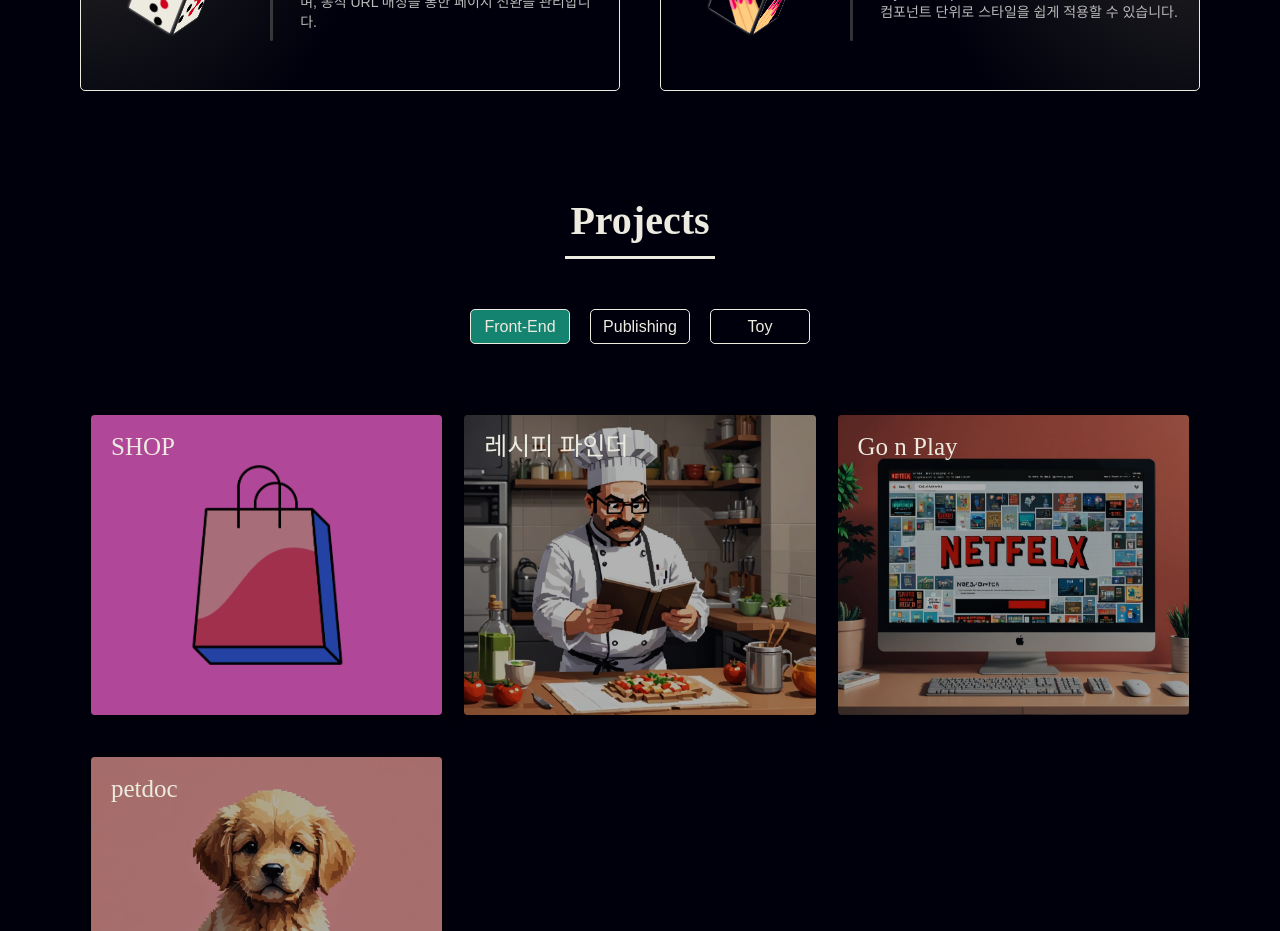
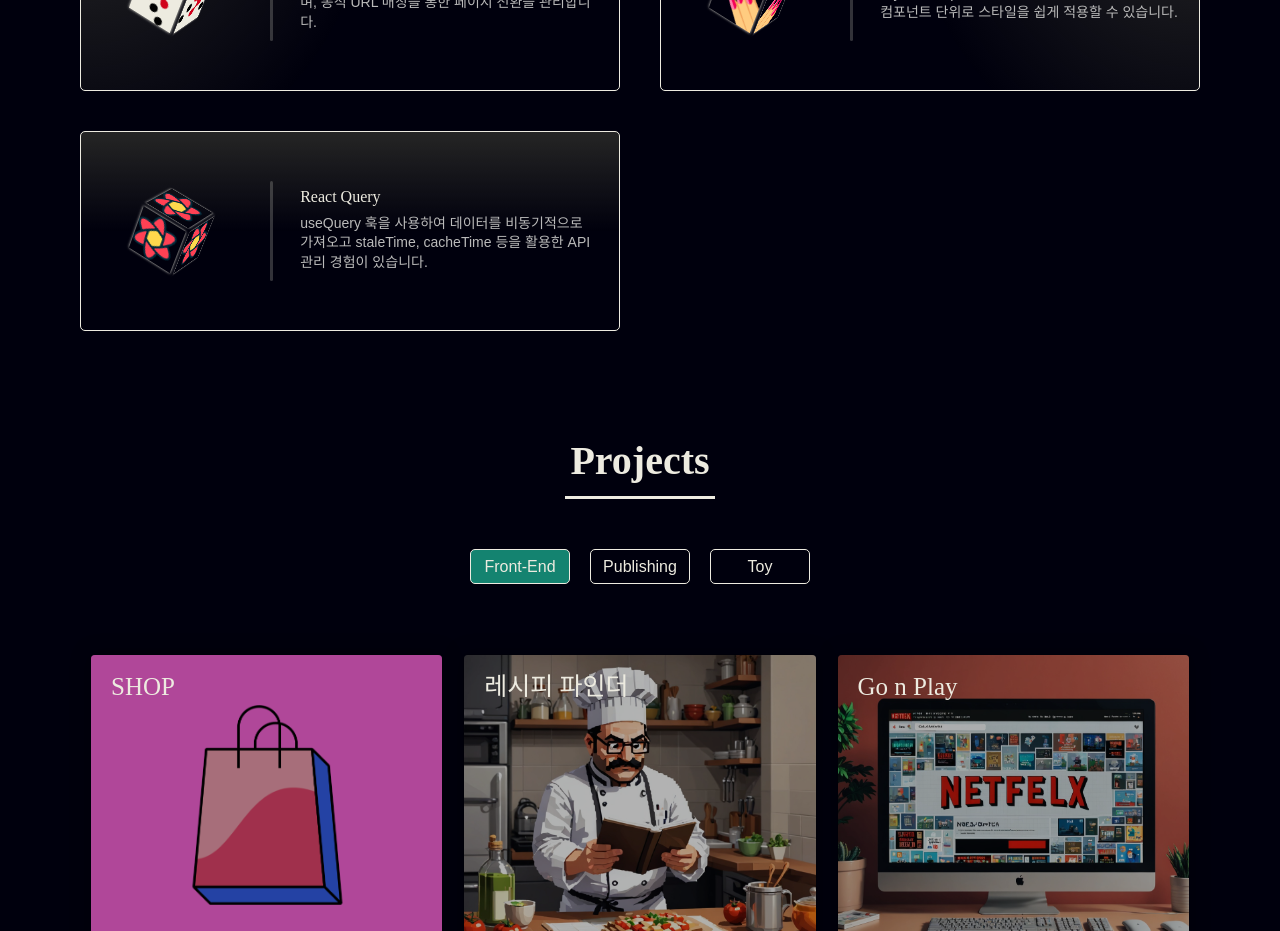
Before and after one commit to jaeyeong97/portfolio, a React (Create React App) app: page / in a window 1280 px wide. Shown: the part 2840-3771 px from the top of the page. Built offline with nearby package versions, Linux system fonts and the light colour scheme; a web font is replaced by a local one.

Commit message:
react-query 설명 추가

```diff
--- a/src/Home/section2/FrontSkills.js
+++ b/src/Home/section2/FrontSkills.js
@@ -65,6 +65,13 @@ const FrontSkills = ({ iconImgs, skillsExplain, skillsTitle }) => {
                 skillsTitle={skillsTitle.styledComponentsTitle}
                 className='left'
             />
+            <SkillCard
+                iconImgs={iconImgs.reactQueryIcon}
+                skillsExplain={skillsExplain.reactQueryEx}
+                skillsTitle={skillsTitle.reactQueryTitle}
+                className='center'
+            />
+            <div className="empty"></div>
         </div>
     );
 };
--- a/src/Home/section2/Section2.js
+++ b/src/Home/section2/Section2.js
@@ -23,6 +23,7 @@ const Section2 = () => {
     recoilIcon: "/assets/recoil.svg",
     reactRouterIcon: "/assets/react-router.svg",
     styledComponentsIcon: "/assets/styledcomponents.png",
+    reactQueryIcon: "/assets/reactQuery.svg",
   };
   const skillsExplain = {
     htmlEx:
@@ -42,7 +43,8 @@ const Section2 = () => {
     axiosEx: "Axios를 사용하여 REST API와 비동기적으로 데이터를 주고받으며, HTTP 요청을 보다 쉽게 관리할 수 있습니다.",
     recoilEx: "Recoil을 사용하여 React 애플리케이션의 전역 상태를 효율적으로 관리하고, 컴포넌트 간 상태 공유를 쉽게 구현할 수 있습니다.",
     reactRouterEx: "React Router를 사용하여 SPA의 라우팅을 구현하며, 동적 URL 매칭을 통한 페이지 전환을 관리합니다.",
-    styledComponentsEx: "Styled-components를 활용하여 CSS를 관리하고, 컴포넌트 단위로 스타일을 쉽게 적용할 수 있습니다."
+    styledComponentsEx: "Styled-components를 활용하여 CSS를 관리하고, 컴포넌트 단위로 스타일을 쉽게 적용할 수 있습니다.",
+    reactQueryEx: "useQuery 훅을 사용하여 데이터를 비동기적으로 가져오고 staleTime, cacheTime 등을 활용한 API 관리 경험이 있습니다."
   };
   const skillsTitle = {
     htmlTitle: "HTML",
@@ -58,6 +60,7 @@ const Section2 = () => {
     recoilTitle: "Recoil",
     reactRouterTitle: "React-Router",
     styledComponentsTitle: "styled-components",
+    reactQueryTitle: "React Query",
   };
 
   return (
--- a/src/Home/section3/FrontendPj.js
+++ b/src/Home/section3/FrontendPj.js
@@ -22,7 +22,7 @@ const FrontendPj = ({ handleChangePage }) => {
                         <img className="shop" src="/assets/shop.png" alt="SHOP 웹사이트 이미지" />
                     </div>
                     <span className="txt">SHOP</span>
-                    <div className="explain">필요한 기능들을 갖춘 쇼핑몰 웹사이트입니다.</div>
+                    <div className="explain">쇼핑몰에 필요한 여러 기능들을 갖춘 SHOP 웹사이트입니다.</div>
                 </div>
             </div>
             <div className="project" onClick={() => { handleChangePage('recipes') }}>
@@ -44,7 +44,7 @@ const FrontendPj = ({ handleChangePage }) => {
                 <div className="page_img">
                     <img src="/assets/petdoc.jpg" alt="펫닥 웹사이트 이미지" />
                     <span className="txt">petdoc</span>
-                    <div className="explain">동물병원 예약 웹사이트입니다.</div>
+                    <div className="explain">팀프로젝트로 개발한 동물병원 예약 웹사이트입니다.</div>
                 </div>
             </div>
         </div>
--- a/src/components/projectPages/Recipes.js
+++ b/src/components/projectPages/Recipes.js
@@ -42,8 +42,8 @@ const Recipes = () => {
           <div className="main_txt_wrap">
             <div className="main_txt">
               <h2 className="title">레시피 파인더</h2>
-              <span className="t1">음성인식 기능이 탑재된 레시피 웹사이트</span>
-              <span className="t2">사용 기술: React, Styled-Components, Axios, react-speech-recognition</span>
+              <span className="t1">음성인식 검색 기능이 있는 레시피 웹사이트</span>
+              <span className="t2">사용 기술: React, styled-components, Axios, React Query, react-speech-recognition</span>
               <div className="t3">깃허브 주소:&nbsp;<a href="https://github.com/jaeyeong97/Recipes" target="_blank" rel="noreferrer">github.com/jaeyeong97/Recipes</a>
                 <span className="material-symbols-outlined open">
                   open_in_new
@@ -79,7 +79,7 @@ const Recipes = () => {
         <div className="summary_txt">
           <div className="explain">
             <div>• 개인 프로젝트</div>
-            <div>• <span className="em">음성인식</span> 이 가능한 레시피 웹사이트입니다.</div>
+            <div>• <span className="em">음성인식</span> 검색이 가능한 레시피 웹사이트입니다.</div>
           </div>
         </div>
       </section>
@@ -90,7 +90,8 @@ const Recipes = () => {
             <div>• <span className="cem">React</span> - 재사용과 유지보수를 하기 쉽도록 컴포넌트 구조로 UI를 제작하였습니다.</div>
             <div>• <span className="cem">Styled-Components</span> - 각 컴포넌트별로 독립적인 스타일을 적용하여 유지보수를 하기 쉽게 하였습니다.</div>
             <div>• <span className="cem">Axios</span> - 레시피 API 데이터를 비동기적으로 가져와 웹사이트에 표시하였습니다.</div>
-            <div>• <span className="cem">react-speech-recognition</span> - 음성인식 기능을 통해 사용자 음성을 인식하여 레시피를 검색할 수 있도록 구현하였습니다.</div>
+            <div>• <span className="cem">React Query</span> - useQuery 훅을 통해 레시피 데이터를 가져오고, staleTime, cacheTime 등을 활용해 효율적인 데이터 및 캐시 관리를 하였습니다.</div>
+            <div>• <span className="cem">react-speech-recognition</span> - 음성인식 라이브러리를 통해 사용자 음성을 인식하여 레시피를 검색할 수 있도록 구현하였습니다.</div>
           </div>
         </div>
       </section>
--- a/src/components/projectPages/Windows.js
+++ b/src/components/projectPages/Windows.js
@@ -82,6 +82,7 @@ const Windows = () => {
         <div className="explain">
           <div>• 개인 프로젝트</div>
           <div>• 윈도우 XP를 재구현한 웹사이트입니다.</div>
+          <div>• 퀴즈 게임과 가위 바위 보 게임을 만들어 보았습니다.</div>
         </div>
       </section>
       <section>
```
Also changed, not shown: public/assets/reactQuery.svg (added).
